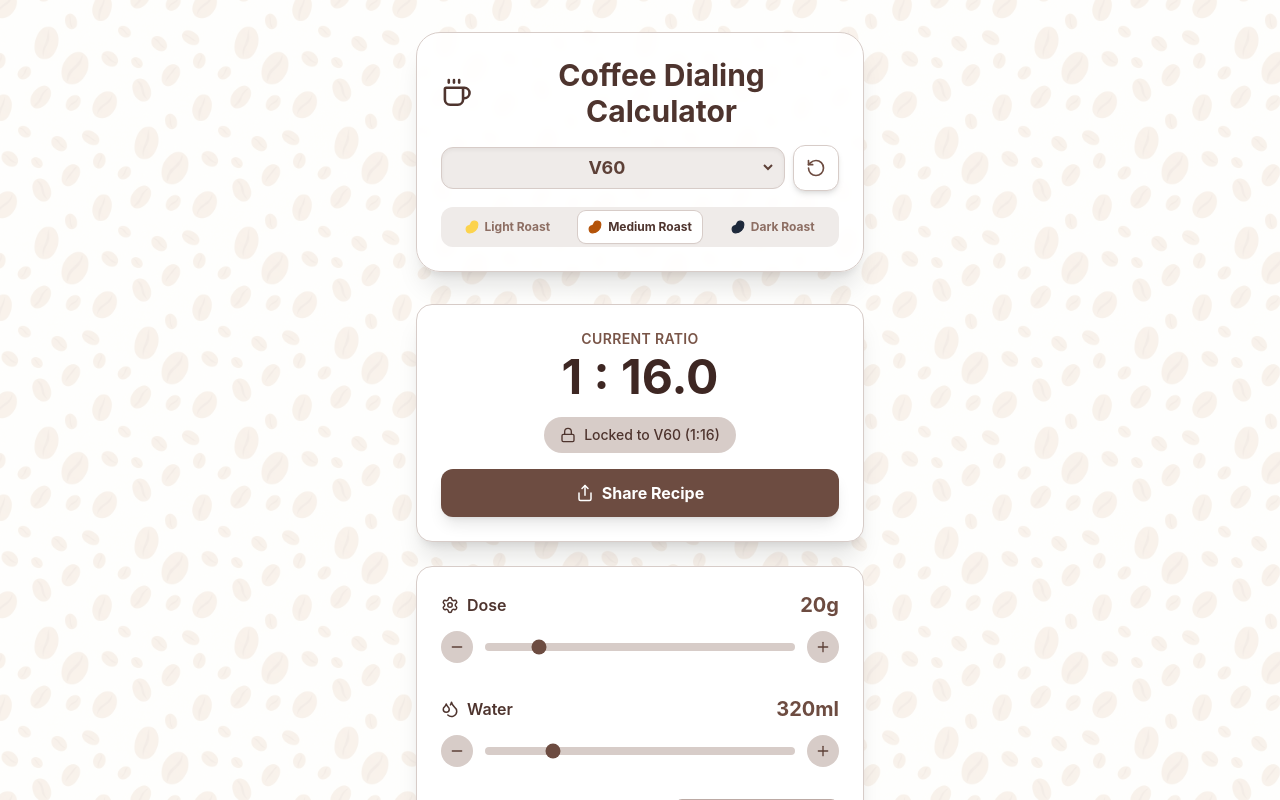
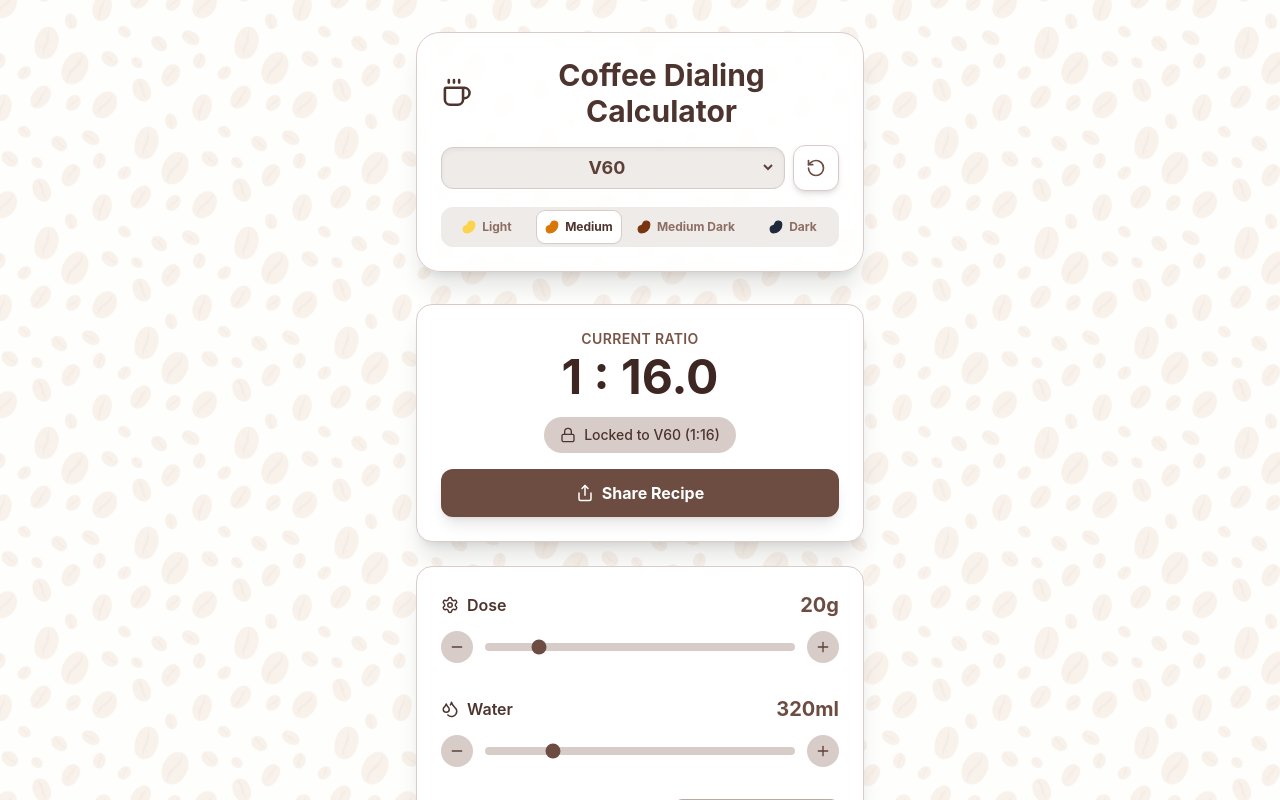
Before and after one commit to martandatrey/coffee-dialer, a React (Vite) app: page / in a window 1280 px wide. Shown: the top 800 px of the page. Built offline with nearby package versions, Linux system fonts and the light colour scheme.

Commit message:
feat: add medium dark roast level

```diff
--- a/src/components/CoffeeDialer.jsx
+++ b/src/components/CoffeeDialer.jsx
@@ -214,18 +214,23 @@ const CoffeeDialer = () => {
                 </div>
 
                 {/* Roast Selector */}
-                <div className="flex items-center justify-center gap-2 bg-coffee-50 p-1 rounded-xl">
-                    {['Light', 'Medium', 'Dark'].map((r) => (
+                <div className="flex items-center justify-center gap-2 bg-coffee-50 p-1 rounded-xl overflow-x-auto">
+                    {['Light', 'Medium', 'Medium Dark', 'Dark'].map((r) => (
                         <button
                             key={r}
                             onClick={() => handleRoastChange(r)}
-                            className={`flex-1 flex items-center justify-center gap-1.5 py-2 text-xs font-bold rounded-lg transition-all ${roast === r
+                            className={`flex-1 flex items-center justify-center gap-1.5 py-2 px-2 text-xs font-bold rounded-lg transition-all whitespace-nowrap ${roast === r
                                     ? 'bg-white text-coffee-800 shadow-sm ring-1 ring-coffee-100'
                                     : 'text-coffee-400 hover:text-coffee-600'
                                 }`}
                         >
-                            <Bean size={14} className={r === 'Light' ? 'text-amber-300' : r === 'Medium' ? 'text-amber-700' : 'text-slate-800'} fill="currentColor" />
-                            {r} Roast
+                            <Bean size={14} className={
+                                r === 'Light' ? 'text-amber-300' :
+                                    r === 'Medium' ? 'text-amber-600' :
+                                        r === 'Medium Dark' ? 'text-amber-900' :
+                                            'text-slate-800'
+                            } fill="currentColor" />
+                            {r}
                         </button>
                     ))}
                 </div>
--- a/src/config/tuningConfig.js
+++ b/src/config/tuningConfig.js
@@ -24,6 +24,7 @@ export const TUNING = {
     ROAST_LEVELS: {
         'Light': { temp: 2, grind: -50 },  // Hotter, Finer
         'Medium': { temp: 0, grind: 0 },   // Baseline
+        'Medium Dark': { temp: -3, grind: 50 }, // Slightly Cooler, Coarser
         'Dark': { temp: -5, grind: 100 }    // Cooler, Coarser
     },
 
```
